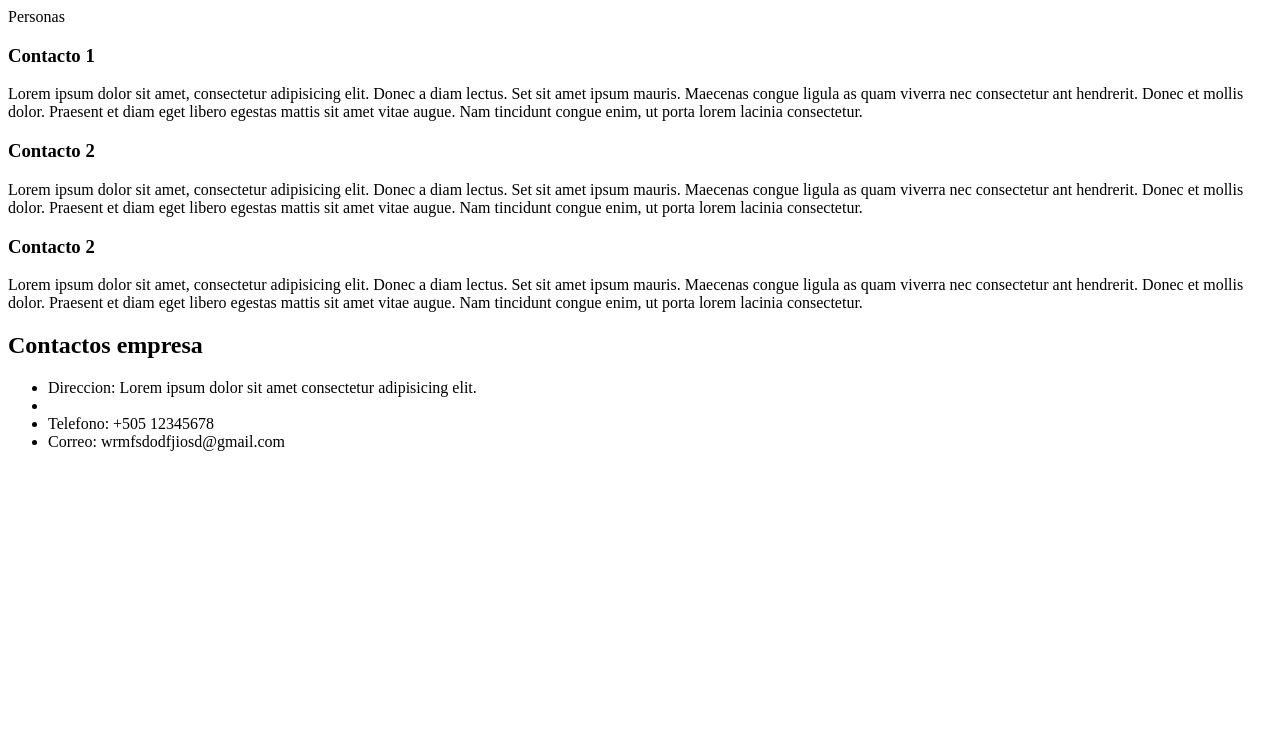
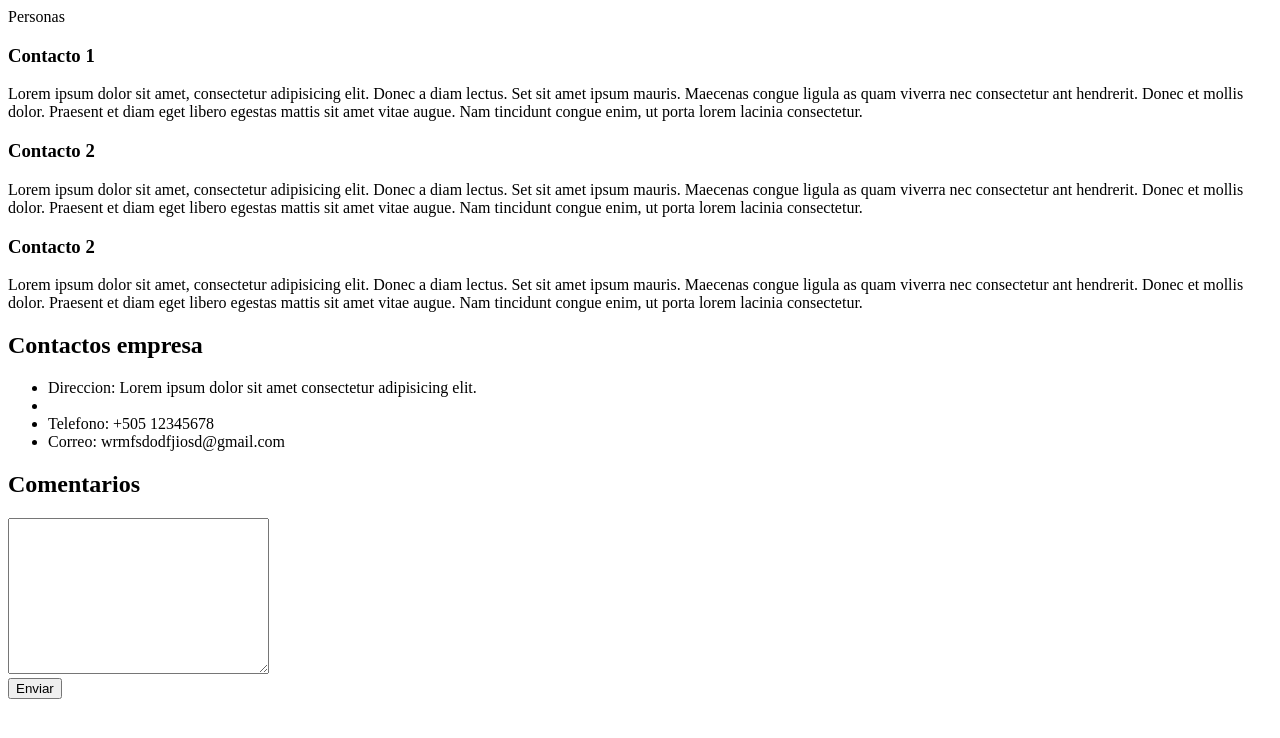
Before and after one commit to ORESTES0001/Tarea_Git, a plain HTML site: page Personas.html in a window 1280 px wide. Drawn offline with Linux system fonts and the light colour scheme.

Commit message:
en el documento Contactos.html fue agregada un formulario para comentarios

```diff
--- a/Personas.html
+++ b/Personas.html
@@ -57,8 +57,16 @@
           <li>Telefono: +505 12345678</li>
           <li>Correo: wrmfsdodfjiosd@gmail.com</li>
         </ul>
+
+        <h2>Comentarios</h2>
+        <form action="">
+            <textarea name="" id="" cols="30" rows="10"></textarea>
+            <br/>
+            <input type="submit" value="Enviar">
+        </form>
       </aside>
     </main>
 
+
 </body>
 </html>
```
